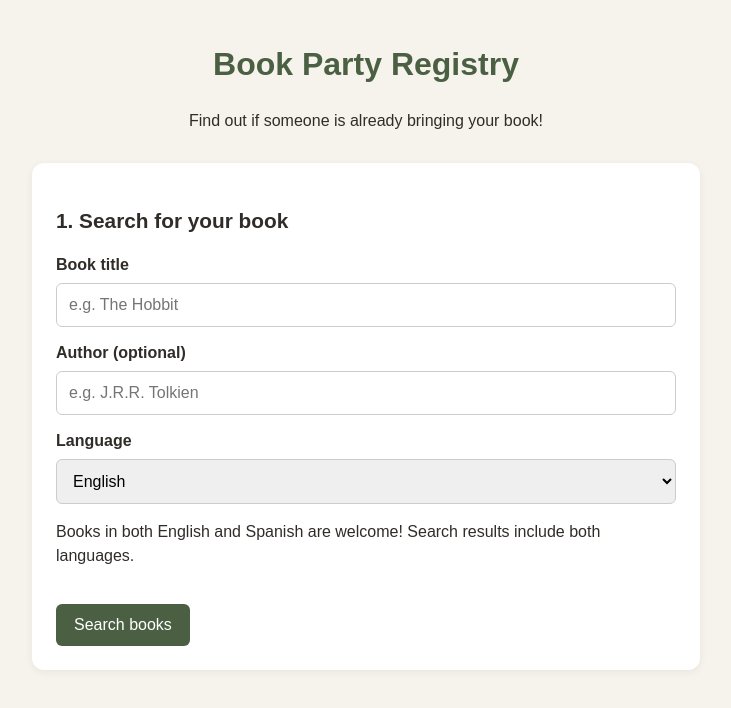
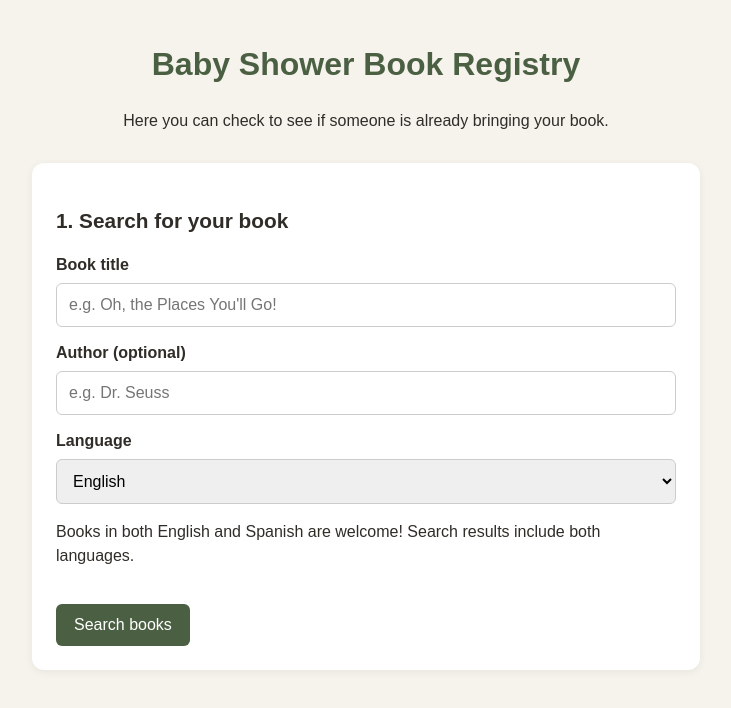
Before and after one commit to TheLanceAnderson/book-registry, a plain HTML site: page frontend/index.html in a window 1280 px wide. Shown: the whole page, without its empty margins (274-1005 px from the left). Drawn offline with Linux system fonts and the light colour scheme.

Commit message:
Minor page title tweaks

```diff
--- a/frontend/index.html
+++ b/frontend/index.html
@@ -11,8 +11,8 @@
 <body>
     <main class="container">
         <header>
-            <h1>Book Party Registry</h1>
-            <p>Find out if someone is already bringing your book!</p>
+            <h1>Baby Shower Book Registry</h1>
+            <p>Here you can check to see if someone is already bringing your book.</p>
         </header>
 
         <section class="card">
@@ -22,7 +22,7 @@
                 <input
                     type="text"
                     id="search-title"
-                    placeholder="e.g. The Hobbit"
+                    placeholder="e.g. Oh, the Places You'll Go!"
                     required
                 >
 
@@ -30,7 +30,7 @@
                 <input
                     type="text"
                     id="search-author"
-                    placeholder="e.g. J.R.R. Tolkien"
+                    placeholder="e.g. Dr. Seuss"
                 >
 
                 <label for="search-language">Language</label>
```
